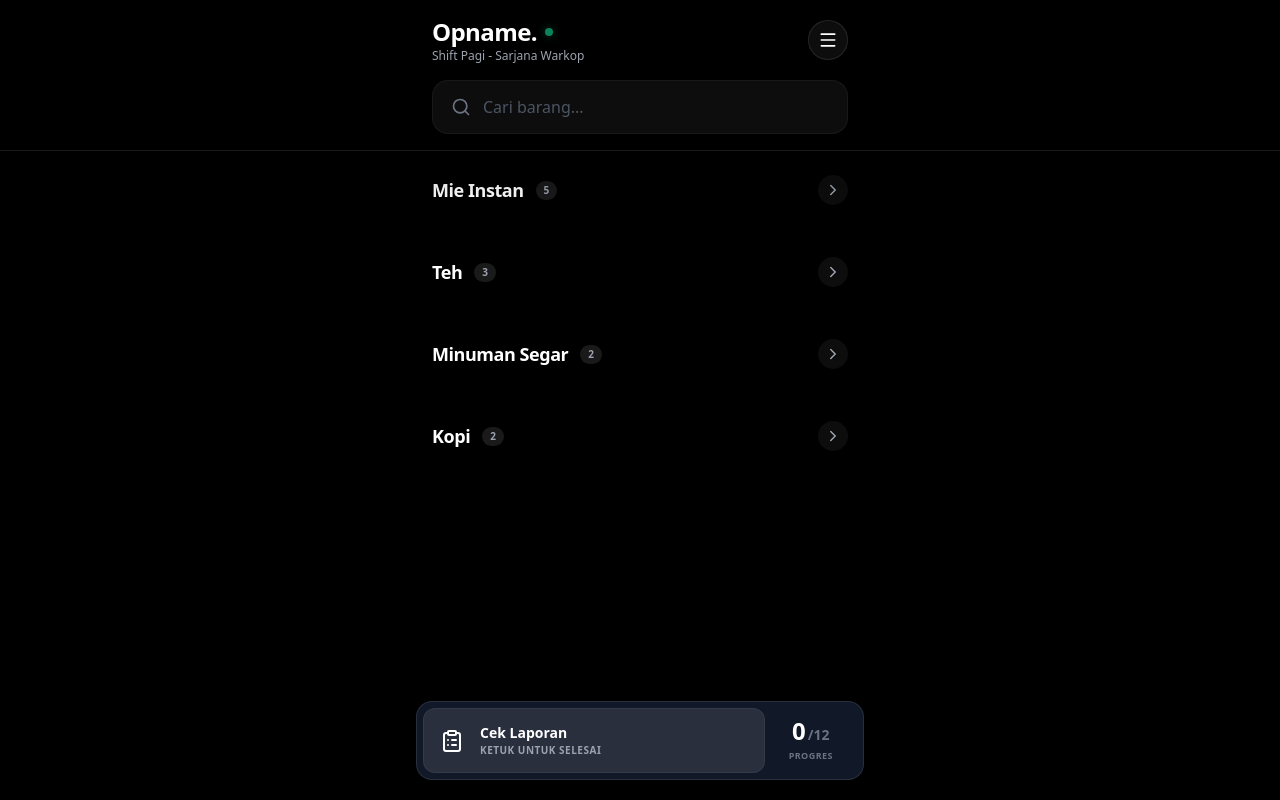
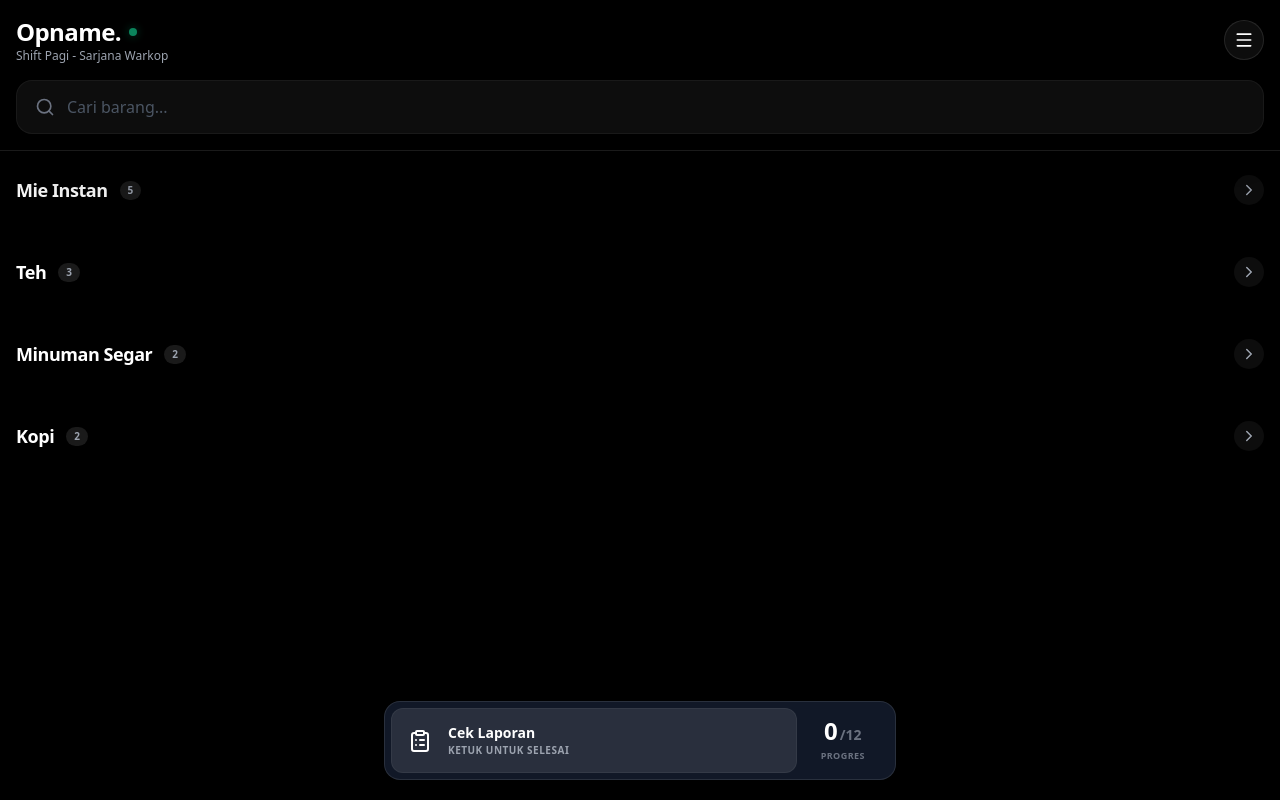
Before and after one commit to fandikaikhsan/opname, a React (Vite) app: page / in a window 1280 px wide. Built offline with nearby package versions, Linux system fonts and the light colour scheme.

Commit message:
feat: Enhance UI responsiveness and layout
Adjusts component layouts and max-widths to improve responsiveness on larger screens. Updates the SummarySheet and main header/content areas to accommodate broader displays, enhancing the user experience across different devices.

```diff
--- a/App.tsx
+++ b/App.tsx
@@ -81,7 +81,7 @@ export default function App() {
       {/* Sticky Header Container (Includes Top Bar & Search) */}
       <header className="sticky top-0 z-30 bg-black/90 backdrop-blur-xl border-b border-white/10 shadow-2xl shadow-black/50">
         {/* Top Bar */}
-        <div className="flex justify-between items-center max-w-md mx-auto px-4 py-4">
+        <div className="flex justify-between items-center max-w-md md:max-w-7xl mx-auto px-4 py-4 transition-all duration-300">
           <div>
             <div className="flex items-center gap-2">
               <h1 className="text-2xl font-black tracking-tight text-white">Opname.</h1>
@@ -95,7 +95,7 @@ export default function App() {
         </div>
 
         {/* Search Bar (Now part of sticky header) */}
-        <div className="px-4 pb-4 max-w-md mx-auto">
+        <div className="px-4 pb-4 max-w-md md:max-w-7xl mx-auto transition-all duration-300">
           <div className="flex items-center gap-3 bg-white/5 p-3.5 rounded-2xl border border-white/5 focus-within:border-white/20 focus-within:bg-white/10 transition-all">
              <Search size={20} className="text-gray-500 ml-1 shrink-0" />
              <input
@@ -110,7 +110,7 @@ export default function App() {
       </header>
 
       {/* Main Content */}
-      <main className="p-4 max-w-md mx-auto space-y-6">
+      <main className="p-4 max-w-md md:max-w-7xl mx-auto space-y-6 transition-all duration-300">
         {categoryNames.length === 0 ? (
           <div className="text-center py-20 opacity-50">
             <p className="text-lg font-bold text-gray-400">Barang tidak ditemukan</p>
@@ -142,7 +142,7 @@ export default function App() {
 
                 {/* Items Grid (Collapsible) */}
                 <div
-                  className={`grid grid-cols-2 gap-3.5 transition-all duration-300 ease-in-out overflow-hidden ${
+                  className={`grid grid-cols-2 md:grid-cols-3 lg:grid-cols-4 xl:grid-cols-5 gap-3.5 md:gap-5 transition-all duration-300 ease-in-out overflow-hidden ${
                     !isExpanded ? 'max-h-0 opacity-0' : 'max-h-[2000px] opacity-100'
                   }`}
                 >
@@ -162,7 +162,7 @@ export default function App() {
 
       {/* Sticky Bottom Button */}
       <div className="fixed bottom-0 left-0 right-0 p-5 bg-gradient-to-t from-black via-black/95 to-transparent pointer-events-none z-40">
-        <div className="max-w-md mx-auto pointer-events-auto">
+        <div className="max-w-md md:max-w-lg mx-auto pointer-events-auto transition-all duration-300">
           <button
             onClick={() => setIsSummaryOpen(true)}
             className="group w-full bg-gray-900 border border-white/10 rounded-2xl p-1.5 flex items-center justify-between transition-all active:scale-[0.98] shadow-2xl shadow-black/80"
--- a/components/SummarySheet.tsx
+++ b/components/SummarySheet.tsx
@@ -33,7 +33,7 @@ const SummarySheet: React.FC<SummarySheetProps> = ({ items, isOpen, onClose, onS
       />
 
       {/* Sheet Content */}
-      <div className="relative z-10 bg-gray-950 w-full max-w-md rounded-t-3xl border-t border-white/10 shadow-2xl flex flex-col h-[90vh] animate-slide-up overflow-hidden">
+      <div className="relative z-10 bg-gray-950 w-full max-w-md md:max-w-2xl rounded-t-3xl md:rounded-3xl md:mb-6 border-t md:border border-white/10 shadow-2xl flex flex-col h-[90vh] md:h-[85vh] animate-slide-up overflow-hidden transition-all duration-300">
 
         {/* Header */}
         <div className="shrink-0 pt-5 px-5 pb-0 bg-gray-950">
@@ -144,7 +144,7 @@ const SummarySheet: React.FC<SummarySheetProps> = ({ items, isOpen, onClose, onS
         </div>
 
         {/* Footer */}
-        <div className="shrink-0 p-5 border-t border-white/10 bg-gray-950 pb-8">
+        <div className="shrink-0 p-5 border-t border-white/10 bg-gray-950 pb-8 md:pb-5">
            <div className="flex justify-between items-center mb-5 px-1">
              <div className="flex flex-col">
                <span className="text-[10px] text-gray-500 font-bold uppercase tracking-wider">Progres</span>
```
